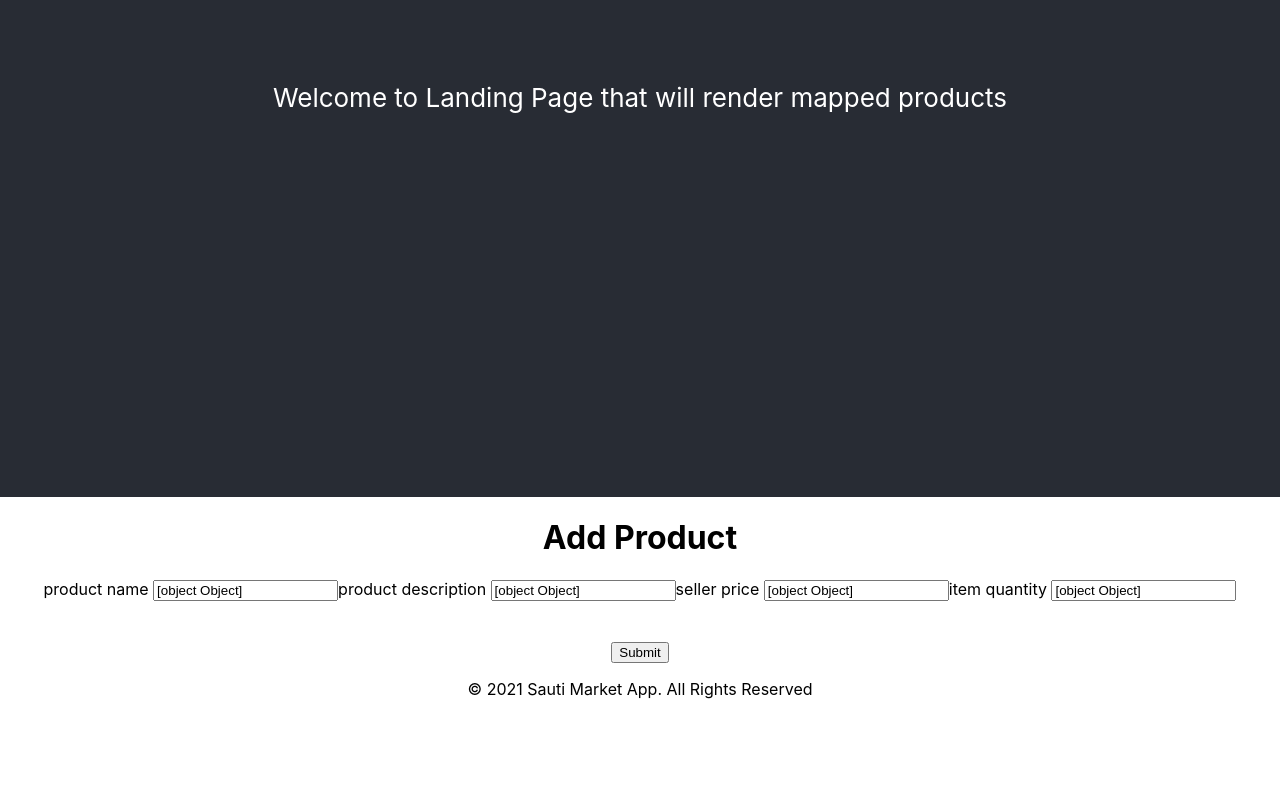
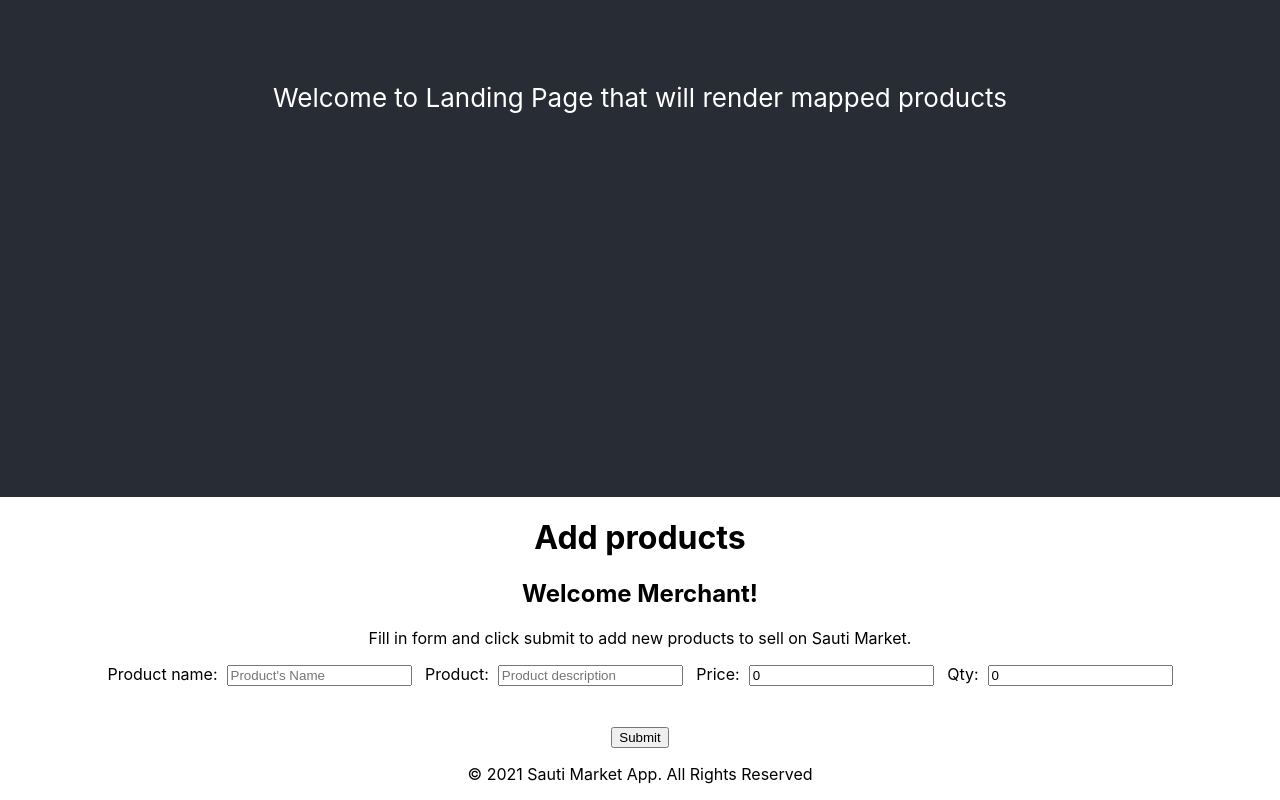
Before and after one commit to web25Lucius/front-end-2, a React (Create React App) app in the folder sauti-market-landing-page/: page / in a window 1280 px wide. Shown: the part 1103-1903 px from the top of the page. Before the commit the page ends 1818 px from the top, so only its background shows below. Built offline with nearby package versions, Linux system fonts and the light colour scheme.

Commit message:
Add product input working

```diff
--- a/sauti-market-landing-page/src/App.js
+++ b/sauti-market-landing-page/src/App.js
@@ -1,5 +1,6 @@
-// import logo from './logo.svg';
-import React, { useState, createContext, useContext } from 'react';
+
+// import React, { useState, createContext, useContext } from 'react';
+import React from 'react';
 import Header from './components/Header';
 import Footer from './components/Footer';
 import ItemForm from './components/Item';
@@ -8,9 +9,9 @@ import ItemForm from './components/Item';
 import './App.css';
 
 
-const ProductContext = createContext();
-const NewUserContext = createContext();
-const UserContext = createContext();
+// const ProductContext = createContext();
+// const NewUserContext = createContext();
+// const UserContext = createContext();
 
 const sampleProduct = {
   id: 0,
@@ -24,9 +25,9 @@ const sampleProduct = {
 };
 
 const App = () => {
-  const [product, setProduct] = useState(); //Item data
-  const [newUser, setNewUser] = useState(); // newUserForm
-  const [user, setUser] = useState(); //Login
+  // const [product, setProduct] = useState(); //Item data
+  // const [newUser, setNewUser] = useState(); // newUserForm
+  // const [user, setUser] = useState(); //Login
   return (
     <div className="App">
 
--- a/sauti-market-landing-page/src/components/Item.js
+++ b/sauti-market-landing-page/src/components/Item.js
@@ -1,8 +1,7 @@
 import React, {useState} from 'react'
-import TextInput from './TextInput.js'
+// import TextInput from './TextInput.js'
 import axiosWithAuth from '../headers/axiosWithAuth';
-import Header from './Header';
-import Footer from './Footer';
+
 
 const ItemForm = () => {
   const [itemFormValues, setItemFormValues] = useState({
@@ -15,8 +14,9 @@ const ItemForm = () => {
     //const {itemFormValues, setItemFormValues, loginDisabled} = props
 
   const inputChange = (e) => {
+
     const { name, value } = e.target;
-        // console.log(`name: ${name}, value: ${value}`);
+      console.log(`name: ${name}, value: ${value}`);
     const inputValue = value;
       console.log("inputValue: ", inputValue)
       setItemFormValues({ ...itemFormValues, [name]: inputValue });
@@ -39,46 +39,68 @@ const ItemForm = () => {
 
     return (
         <>
-            {/* <Header/> */}
+
             <div className='background-itemForm'>
               <div className='itemForm-container'>
               <form className='itemForm' onSubmit={onFormSubmit}>
                   <div className='itemForm-title'>
-                    <h1 >Add Product</h1>
+                    <h1 >Add products</h1>
+                    <h2>Welcome Merchant!</h2>
+                    <p>Fill in form and click submit to add new products to sell on Sauti Market.</p>
                   </div>
 
-                  <TextInput
+
+            <label htmlFor="name">
+              Product name: &nbsp;
+                  <input
                     type="text"
                     name="productName"
                     placeholder="Product's Name"
                     onChange={inputChange}
-                    value={itemFormValues}
-                    label="product name"
+                    // value={itemFormValues =>{}}
+                    value={itemFormValues.productName}
+                    label="Product name"
                   />
-                    <TextInput
+            </label>
+
+            &nbsp; &nbsp;
+            <label htmlFor="name">
+              Product: &nbsp;
+                    <input
                     type="text"
                     name="description"
                     placeholder="Product description"
                     onChange={inputChange}
-                    value={itemFormValues}
+                    value={itemFormValues.description}
                     label="product description"
                   />
-                    <TextInput
+                  </label>
+
+            &nbsp; &nbsp;
+            <label htmlFor="name">
+              Price: &nbsp;
+                    <input
                     type="text"
                     name="seller_price"
                     placeholder="Seller price"
                     onChange={inputChange}
-                    value={itemFormValues}
-                    label="seller price"
+                    value={itemFormValues.seller_price}
                   />
-                    <TextInput
-                    type="text"
-                    name="qty"
-                    placeholder="Qty"
-                    onChange={inputChange}
-                    value={itemFormValues}
-                    label="item quantity"
+            </label>
+
+            &nbsp; &nbsp;
+            <label htmlFor="name">
+              Qty: &nbsp;
+                 <input
+                  type="text"
+                  name="qty"
+                  placeholder="Qty"
+                  onChange={inputChange}
+                  value={itemFormValues.qty}
                   />
+            </label>
+
+
                   {/* <div>{itemFormErrors.itemName}</div> */}
 
                   {/* <div className='itemForm-radio'>
@@ -101,7 +123,7 @@ const ItemForm = () => {
 
                   <br/>
                   <br/>
-                  <button  id="submitBtn" >Submit</button>
+                  <button type="submit" id="submitBtn" >Submit</button>
 
               </form>
               </div>
```
